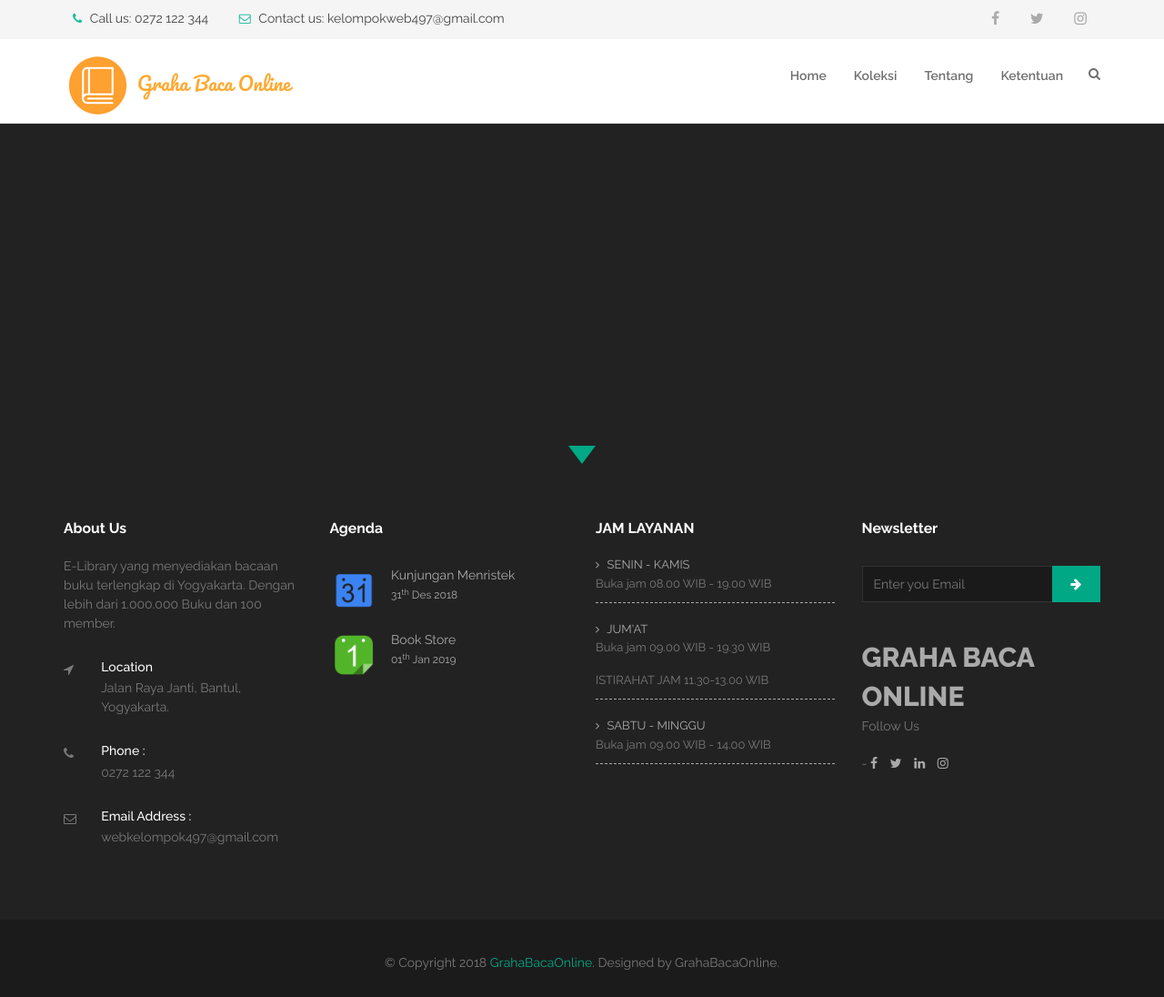
After one commit to ElsaYunia/perpustakaan, a PHP site: page /tentang.php in a window 1280 px wide. The commit adds this page. Shown: the whole page at 91% size. Run offline with PHP 8.4, Linux system fonts and the light colour scheme; some libraries are stand-ins or nearby versions.

Commit message:
Edit slide, tambah halaman tentang

```diff
--- a/assets/css/style.css
+++ b/assets/css/style.css
@@ -316,8 +316,7 @@ ul{
 /*all overlay*/
 
 .overlay {
-    background-image:url("assets/images/slide1.jpg");
-    background-color: rgba(241, 188, 125, 0.5);
+    background-color: rgba(403, 188, 125, 0.5);
     width: 100%;
     height:100%;
     position: absolute;
@@ -871,7 +870,7 @@ Home Section style
 ==================*/
 
 .home{
-    background: url(../images/slide1.jpg) no-repeat scroll  center center;
+    background-image: url("slide1.jpg") no-repeat scroll  center center;
     background-size: cover;
     position: relative;
     padding-top: 300px;
--- /dev/null
+++ b/tentang.php
@@ -0,0 +1,279 @@
+<?php include "conn.php";
+ ?>
+<!doctype html>
+<!--[if lt IE 7]>      <html class="no-js lt-ie9 lt-ie8 lt-ie7" lang=""> <![endif]-->
+<!--[if IE 7]>         <html class="no-js lt-ie9 lt-ie8" lang=""> <![endif]-->
+<!--[if IE 8]>         <html class="no-js lt-ie9" lang=""> <![endif]-->
+<!--[if gt IE 8]><!--> <html class="no-js" lang="en"> <!--<![endif]-->
+    <head>
+        <meta charset="utf-8">
+        <title>Graha Baca Online</title>
+        <meta name="description" content="">
+        <meta name="viewport" content="width=device-width, initial-scale=1">
+
+        <!--Google Font link-->
+        <link href="https://fonts.googleapis.com/css?family=Raleway:100,100i,200,200i,300,300i,400,400i,500,500i,600,600i,700,700i,800,800i,900,900i" rel="stylesheet">
+
+
+        <link rel="stylesheet" href="assets/css/slick/slick.css">
+        <link rel="stylesheet" href="assets/css/slick/slick-theme.css">
+        <link rel="stylesheet" href="assets/css/animate.css">
+        <link rel="stylesheet" href="assets/css/iconfont.css">
+        <link rel="stylesheet" href="assets/css/font-awesome.min.css">
+        <link rel="stylesheet" href="assets/css/bootstrap.css">
+        <link rel="stylesheet" href="assets/css/content_n.css">
+        <link rel="stylesheet" href="assets/css/magnific-popup.css">
+        <link rel="stylesheet" href="assets/css/bootsnav.css">
+
+        <!-- xsslider slider css -->
+
+
+        <!--<link rel="stylesheet" href="assets/css/xsslider.css">-->
+
+
+
+
+        <!--For Plugins external css-->
+        <!--<link rel="stylesheet" href="assets/css/plugins.css" />-->
+
+        <!--Theme custom css -->
+        <link rel="stylesheet" href="assets/css/style.css">
+        <!--<link rel="stylesheet" href="assets/css/colors/maron.css">-->
+
+        <!--Theme Responsive css-->
+        <link rel="stylesheet" href="assets/css/responsive.css" />
+
+        <script src="assets/js/vendor/modernizr-2.8.3-respond-1.4.2.min.js"></script>
+    </head>
+
+    <body data-spy="scroll" data-target=".navbar-collapse">
+
+
+        <!-- Preloader -->
+        <div id="loading">
+            <div id="loading-center">
+                <div id="loading-center-absolute">
+                    <div class="object" id="object_one"></div>
+                    <div class="object" id="object_two"></div>
+                    <div class="object" id="object_three"></div>
+                    <div class="object" id="object_four"></div>
+                </div>
+            </div>
+        </div><!--End off Preloader -->
+
+
+        <div class="culmn">
+            <!--Home page style-->
+
+
+            <nav class="navbar navbar-default bootsnav navbar-fixed">
+                <div class="navbar-top bg-grey fix">
+                    <div class="container">
+                        <div class="row">
+                            <div class="col-md-6">
+                                <div class="navbar-callus text-left sm-text-center">
+                                    <ul class="list-inline">
+                                        <li><a href=""><i class="fa fa-phone"></i> Call us: 0272 122 344</a></li>
+                                        <li><a href=""><i class="fa fa-envelope-o"></i> Contact us: kelompokweb497@gmail.com</a></li>
+                                    </ul>
+                                </div>
+                            </div>
+                            <div class="col-md-6">
+                                <div class="navbar-socail text-right sm-text-center">
+                                    <ul class="list-inline">
+                                        <li><a href=""><i class="fa fa-facebook"></i></a></li>
+                                        <li><a href=""><i class="fa fa-twitter"></i></a></li>
+                                        <li><a href=""><i class="fa fa-instagram"></i></a></li>
+                                    </ul>
+                                </div>
+                            </div>
+                        </div>
+                    </div>
+                </div>
+
+                <!-- Start Top Search -->
+                <div class="top-search">
+                    <div class="container">
+                        <div class="input-group">
+                            <span class="input-group-addon"><i class="fa fa-search"></i></span>
+                            <input type="text" class="form-control" placeholder="Search">
+                            <span class="input-group-addon close-search"><i class="fa fa-times"></i></span>
+                        </div>
+                    </div>
+                </div>
+                <!-- End Top Search -->
+
+
+                <div class="container">
+                    <div class="attr-nav">
+                        <ul>
+                            <li class="search"><a href="#"><i class="fa fa-search"></i></a></li>
+                        </ul>
+                    </div>
+
+                    <!-- Start Header Navigation -->
+                    <div class="navbar-header">
+                        <button type="button" class="navbar-toggle" data-toggle="collapse" data-target="#navbar-menu">
+                            <i class="fa fa-bars"></i>
+                        </button>
+                        <a class="nav-logo" href="#brand">
+                            <img src="assets/images/company.png" class="logo" alt="">
+                        </a>
+
+                    </div>
+                    <!-- End Header Navigation -->
+
+                    <!-- navbar menu -->
+                    <div class="collapse navbar-collapse" id="navbar-menu">
+                        <ul class="nav navbar-nav navbar-right">
+                            <li><a href="index.php">Home</a></li>
+                            <li><a href="koleksi.php">Koleksi</a></li>
+                            <li><a href="#business">Tentang</a></li>
+                            <li><a href="#work">Ketentuan</a></li>
+                        </ul>
+                    </div><!-- /.navbar-collapse -->
+                </div>
+
+            </nav>
+
+            <!--Body-->
+
+            <section id="home" class="home bg-black fix">
+            </section>
+
+            <!--End Body-->
+
+
+
+
+            <footer id="contact" class="footer action-lage bg-black p-top-80">
+                <!--<div class="action-lage"></div>-->
+                <div class="container">
+                    <div class="row">
+                        <div class="widget_area">
+                            <div class="col-md-3">
+                                <div class="widget_item widget_about">
+                                    <h5 class="text-white">About Us</h5>
+                                    <p class="m-top-20">E-Library yang menyediakan bacaan buku terlengkap di Yogyakarta. Dengan lebih dari 1.000.000 Buku dan 100 member.</p>
+                                    <div class="widget_ab_item m-top-30">
+                                        <div class="item_icon"><i class="fa fa-location-arrow"></i></div>
+                                        <div class="widget_ab_item_text">
+                                            <h6 class="text-white">Location</h6>
+                                            <p>
+                                                Jalan Raya Janti, Bantul, Yogyakarta.</p>
+                                        </div>
+                                    </div>
+                                    <div class="widget_ab_item m-top-30">
+                                        <div class="item_icon"><i class="fa fa-phone"></i></div>
+                                        <div class="widget_ab_item_text">
+                                            <h6 class="text-white">Phone :</h6>
+                                            <p>0272 122 344</p>
+                                        </div>
+                                    </div>
+                                    <div class="widget_ab_item m-top-30">
+                                        <div class="item_icon"><i class="fa fa-envelope-o"></i></div>
+                                        <div class="widget_ab_item_text">
+                                            <h6 class="text-white">Email Address :</h6>
+                                            <p>webkelompok497@gmail.com</p>
+                                        </div>
+                                    </div>
+                                </div><!-- End off widget item -->
+                            </div><!-- End off col-md-3 -->
+
+                            <div class="col-md-3">
+                                <div class="widget_item widget_latest sm-m-top-50">
+                                    <h5 class="text-white">Agenda</h5>
+                                    <div class="widget_latst_item m-top-30">
+                                        <div class="item_icon"><img src="assets/images/agenda1.png" alt="" /></div>
+                                        <div class="widget_latst_item_text">
+                                            <p>Kunjungan Menristek</p>
+                                            <a href="">31<sup>th</sup> Des 2018</a>
+                                        </div>
+                                    </div>
+                                    <div class="widget_latst_item m-top-30">
+                                        <div class="item_icon"><img src="assets/images/agenda2.png" alt="" /></div>
+                                        <div class="widget_latst_item_text">
+                                            <p>Book Store</p>
+                                            <a href="">01<sup>th</sup> Jan 2019</a>
+                                        </div>
+                                    </div>
+                                    <div class="widget_latst_item m-top-30">
+                                        <div class="item_icon"></div>
+                                        <div class="widget_latst_item_text">
+                                        </div>
+                                    </div>
+                                </div><!-- End off widget item -->
+                            </div><!-- End off col-md-3 -->
+
+                            <div class="col-md-3">
+                                <div class="widget_item widget_service sm-m-top-50">
+                                    <h5 class="text-white">JAM LAYANAN</h5>
+                                    <ul class="m-top-20">
+                                        <li class="m-top-20"><a href=""><i class="fa fa-angle-right"></i> SENIN - KAMIS</a> <p>Buka jam 08.00 WIB - 19.00 WIB</p> </li>
+
+                                        <li class="m-top-20"><a href=""><i class="fa fa-angle-right"></i> JUM'AT</a><p>Buka jam 09.00 WIB - 19.30 WIB</p><p>ISTIRAHAT JAM 11.30-13.00 WIB</p></li>
+                                        <li class="m-top-20"><a href=""><i class="fa fa-angle-right"></i> SABTU - MINGGU</a><p>Buka jam 09.00 WIB - 14.00 WIB</p></li>
+                                    </ul>
+                                </div><!-- End off widget item -->
+                            </div><!-- End off col-md-3 -->
+
+                            <div class="col-md-3">
+                                <div class="widget_item widget_newsletter sm-m-top-50">
+                                    <h5 class="text-white">Newsletter</h5>
+                                    <form class="form-inline m-top-30">
+                                        <div class="form-group">
+                                            <input type="email" class="form-control" placeholder="Enter you Email">
+                                            <button type="submit" class="btn text-center"><i class="fa fa-arrow-right"></i></button>
+                                        </div>
+
+                                    </form>
+                                    <div class="widget_brand m-top-40">
+                                        <a href="" class="text-uppercase">GRAHA BACA ONLINE</a>
+                                        <p>Follow Us</p>
+                                    </div>
+                                    <ul class="list-inline m-top-20">
+                                        <li>-  <a href=""><i class="fa fa-facebook"></i></a></li>
+                                        <li><a href=""><i class="fa fa-twitter"></i></a></li>
+                                        <li><a href=""><i class="fa fa-linkedin"></i></a></li>
+                                        <li><a href=""><i class="fa fa-instagram"></i></a></li>
+                                    </ul>
+
+                                </div><!-- End off widget item -->
+                            </div><!-- End off col-md-3 -->
+                        </div>
+                    </div>
+                </div>
+                <div class="main_footer fix bg-mega text-center p-top-40 p-bottom-30 m-top-80">
+                    <div class="col-md-12">
+                        <p class="wow fadeInRight" data-wow-duration="1s">
+                            © Copyright 2018 <span>GrahaBacaOnline</span>. Designed by GrahaBacaOnline.
+                        </p>
+                    </div>
+                </div>
+            </footer>
+
+
+
+
+        </div>
+
+        <!-- JS includes -->
+
+        <script src="assets/js/vendor/jquery-1.11.2.min.js"></script>
+        <script src="assets/js/vendor/bootstrap.min.js"></script>
+
+        <script src="assets/js/owl.carousel.min.js"></script>
+        <script src="assets/js/jquery.magnific-popup.js"></script>
+        <script src="assets/js/jquery.easing.1.3.js"></script>
+        <script src="assets/css/slick/slick.js"></script>
+        <script src="assets/css/slick/slick.min.js"></script>
+        <script src="assets/js/jquery.collapse.js"></script>
+        <script src="assets/js/bootsnav.js"></script>
+
+
+
+        <script src="assets/js/plugins.js"></script>
+        <script src="assets/js/main.js"></script>
+
+    </body>
+</html>
```
Also changed, not shown: index.php (+51 -11 lines), koleksi.php (+6 -6 lines), assets/images/home-bg.jpg (deleted), assets/images/slide1.jpg (deleted), 3 other files.
